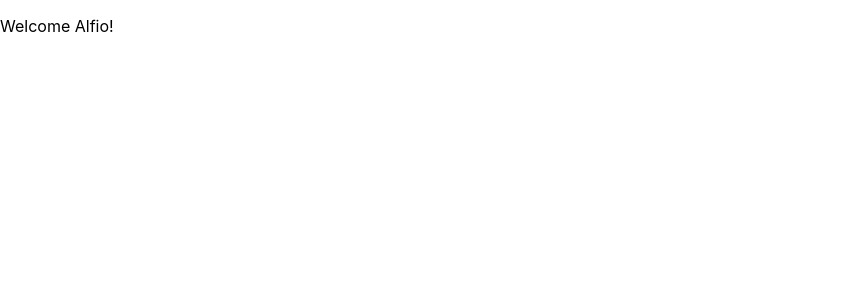
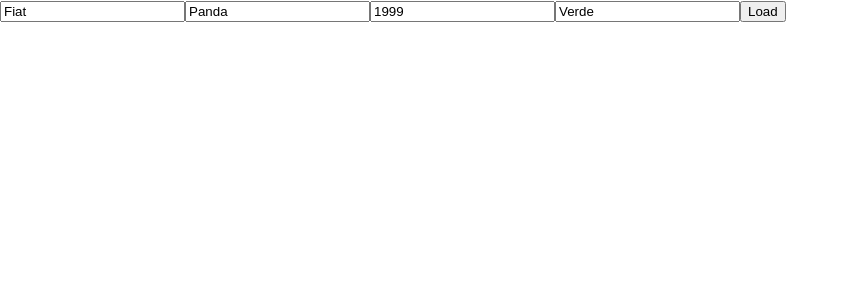
Before and after one commit to PuglisiAlfio/ReactJS, a React (Create React App) app in the folder esercizio-1/first-project/: page / in a window 1280 px wide. Shown: the top 300 px of the page, without its empty margins (0-849 px from the left). Built offline with nearby package versions, Linux system fonts and the light colour scheme.

Commit message:
Work in progress es 42

```diff
--- a/esercizio-1/first-project/src/App.js
+++ b/esercizio-1/first-project/src/App.js
@@ -1,10 +1,8 @@
-import Welcome from './components/Welcome';
-import './App.css';
+import Car from "./components/Car"
 
 function App() {
-  return <div>
-          <Welcome name = "Alfio"/>
-        </div>
+
+return <Car/>;
 }
 
 export default App;
--- /dev/null
+++ b/esercizio-1/first-project/src/components/Car.jsx
@@ -0,0 +1,14 @@
+import CarDetails from "./CarDetails"
+
+function Car() {
+
+    let initialData = {
+        name: "Fiat",
+        model: "Panda",
+        year: "1999",
+        color: "Verde"
+    }
+
+    return <CarDetails initialData={initialData}/>
+}
+export default Car
--- /dev/null
+++ b/esercizio-1/first-project/src/components/CarDetails.jsx
@@ -0,0 +1,33 @@
+import { useEffect, useRef } from "react";
+
+function CarDetails(props) {
+    const carDetails = useRef('');
+    const carName = useRef('');
+    const carModel = useRef('');
+    const carYear = useRef ('');
+    const carColor = useRef('');
+
+    const onSubmitDetails = (event) => {
+        event.preventDefault();
+        console.log([carName.current.value, carModel.current.value, carYear.current.value, carColor.current.value])
+        carName.current.value = '';
+        carModel.current.value = '';
+        carYear.current.value = '';
+        carColor.current.value = '';
+
+    }
+
+    useEffect(()=> {carDetails.current.reset()}, [props.initialData])
+
+    return <>
+            <form ref={carDetails} onSubmit={onSubmitDetails}>
+                <input type="text" name="name" onChange={e => (e.target.value)} defaultValue={props.initialData.name}/>
+                <input type="text" name="model" onChange={e => (e.target.value)} defaultValue={props.initialData.model}/>
+                <input type="text" name="year" onChange={e => (e.target.value)} defaultValue={props.initialData.year}/>
+                <input type="text" name="color" onChange={e => (e.target.value)} defaultValue={props.initialData.color}/>
+                <button type="submit">Load</button>
+            </form>
+            </>
+}
+
+export default CarDetails;
--- a/esercizio-1/first-project/src/components/Welcome.js
+++ /dev/null
@@ -1,5 +0,0 @@
-function Welcome(props){
-    return <p>Welcome {props.name}!</p>
-}
-
-export default Welcome
```
